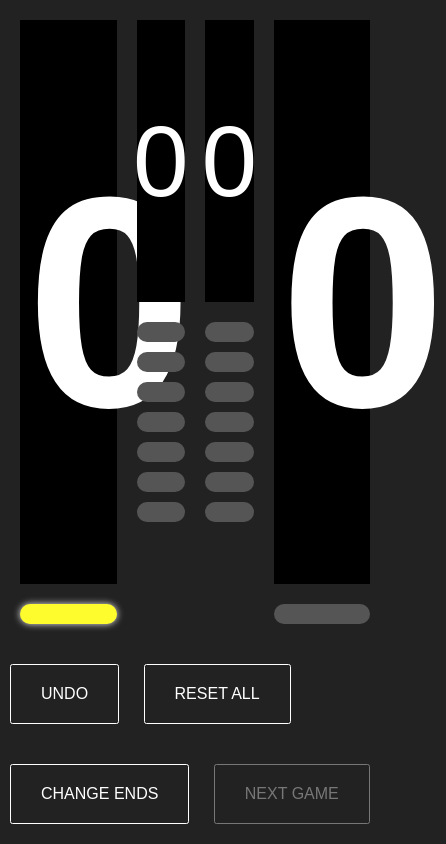
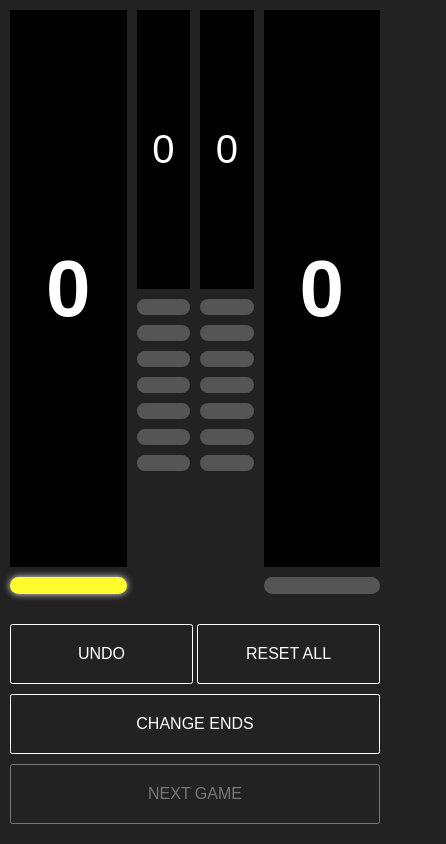
Before and after one commit to hachy/table-tennis-scoreboard, a website built with Parcel: page src/index.html in a window 390 px wide. Shown: the whole page, 446 px wide, since content can reach past the window. Built offline with nearby package versions, Linux system fonts and the light colour scheme; a web font is replaced by a local one.

Commit message:
responsive

```diff
--- a/src/index.css
+++ b/src/index.css
@@ -124,12 +124,15 @@ body {
 }
 
 #btns {
+  display: flex;
+  flex-flow: row wrap;
   grid-area: btn;
+  margin: 2rem 1rem;
 }
 
 .btn {
   display: inline-block;
-  margin: 2rem 1rem;
+  margin: 0 2rem;
   padding: 2rem 3rem;
   color: #fff;
   font-weight: 400;
@@ -150,3 +153,80 @@ body {
   color: #777;
   border: 1px solid #777;
 }
+
+@media screen and (max-width: 700px) {
+  .container {
+    grid-row-gap: 1rem;
+  }
+
+  #scoreA,
+  #scoreB {
+    margin: 1rem 1rem 0;
+    font-size: 8rem;
+  }
+
+  #gameA,
+  #gameB {
+    font-size: 4rem;
+  }
+
+  #gameA {
+    margin: 1rem 0.5rem 1rem 0;
+  }
+
+  #gameB {
+    margin: 1rem 0 1rem 0.5rem;
+  }
+
+  #gamegraphicA {
+    margin: 1rem 0.5rem 1rem 0;
+  }
+
+  #gamegraphicB {
+    margin: 1rem 0 1rem 0.5rem;
+  }
+
+  .gg {
+    height: 1.6rem;
+    margin-bottom: 1rem;
+  }
+
+  #serviceA,
+  #serviceB {
+    height: 1.7rem;
+    margin: 0 1rem;
+  }
+
+  #btns {
+    display: grid;
+    grid-row-gap: 1rem;
+    grid-template-areas:
+      'undo reset'
+      'change-ends change-ends'
+      'next-game next-game';
+    grid-template-rows: 1fr 1fr 1fr;
+    grid-template-columns: 1fr 1fr;
+  }
+
+  .btn {
+    margin: 0;
+  }
+
+  #undo {
+    grid-area: undo;
+    margin-right: 0.2rem;
+  }
+
+  #reset {
+    grid-area: reset;
+    margin-left: 0.2rem;
+  }
+
+  #change-ends {
+    grid-area: change-ends;
+  }
+
+  #next-game {
+    grid-area: next-game;
+  }
+}
```
